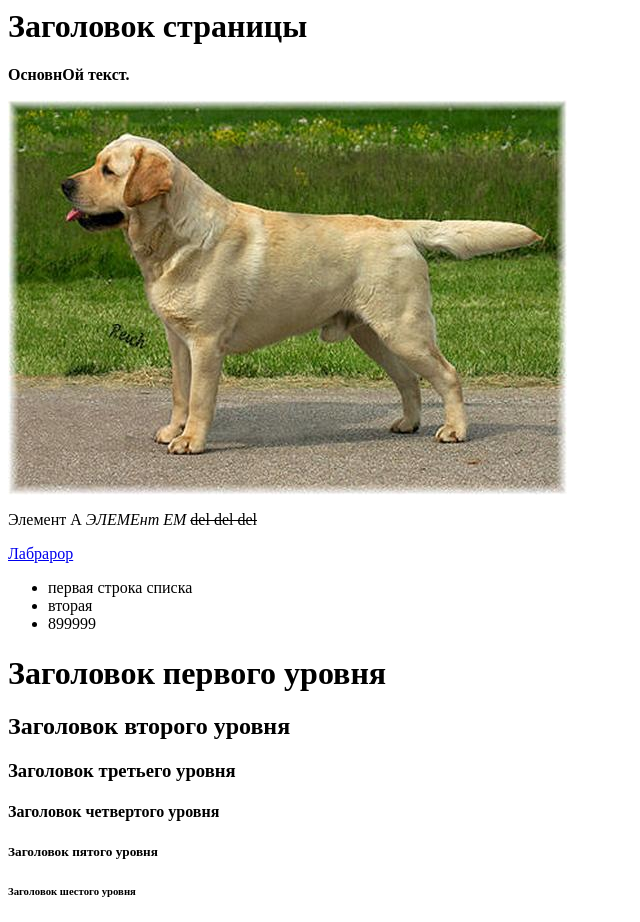
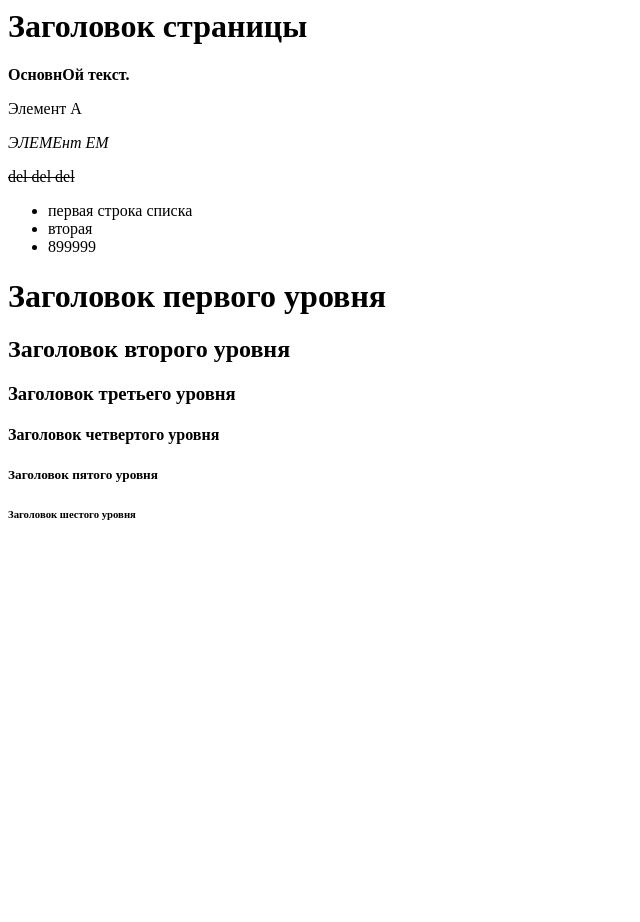
Before and after one commit to r90t/html_train, a plain HTML site: page apaschenko/mfp.html in a window 1280 px wide. Shown: the whole page, without its empty margins (0-640 px from the left). After the commit the page ends 800 px from the top, so only its background shows below. Drawn offline with Linux system fonts and the light colour scheme.

Commit message:
poryadok dobavil

```diff
--- a/apaschenko/mfp.html
+++ b/apaschenko/mfp.html
@@ -1,24 +1,25 @@
-<!Doctype HTML My first page>
+<!Doctype HTML My Poly_Gone page>
 <html>
  <head>
   <meta http-equiv="Content-type" content="text/html; charset=utf-8">
-  <title> Моя первая веб-страница</title>
-  </head>
+  <title>страница-полигон</title>
+ </head>
   <body>
 
   <h1>Заголовок страницы</h1>
   <p> <b>  ОсновнOй текст.</b> </p>
-<img src="labrador.jpg" alt="песик" title="Лабрик">
-<p> <a> Элемент А </a>
-  <EM> ЭЛЕМЕнт ЕМ </EM>
-  <del> del del del </del> </p>
- <p><a href="labrador.jpg" title="Рисунки различных животных и не только...">Лабрарор</a></p>
-<ul> <li> первая строка списка <li> вторая <li> 899999 </ul>
+  <p><a> Элемент А </a></p>
+  <p><EM> ЭЛЕМЕнт ЕМ </EM></p>
+  <p><del> del del del </del></p>
+
+  <ul> <li> первая строка списка <li> вторая <li> 899999 </ul>
+
   <h1>Заголовок первого уровня</h1>
   <h2>Заголовок второго уровня</h2>
   <h3>Заголовок третьего уровня</h3>
   <h4>Заголовок четвертого уровня</h4>
   <h5>Заголовок пятого уровня</h5>
   <h6>Заголовок шестого уровня</h6>
+
   </body>
-  </html>
+</html>
```
